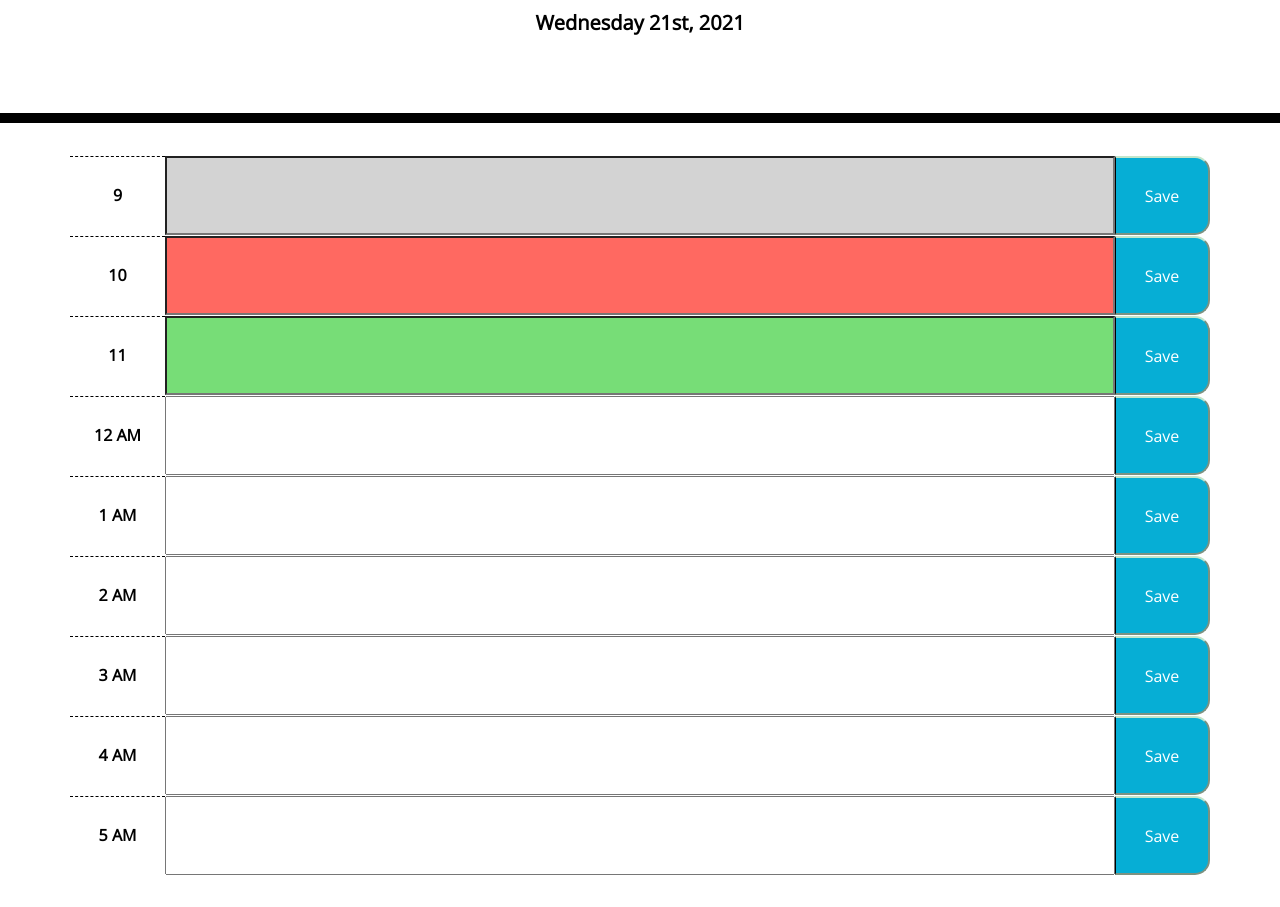
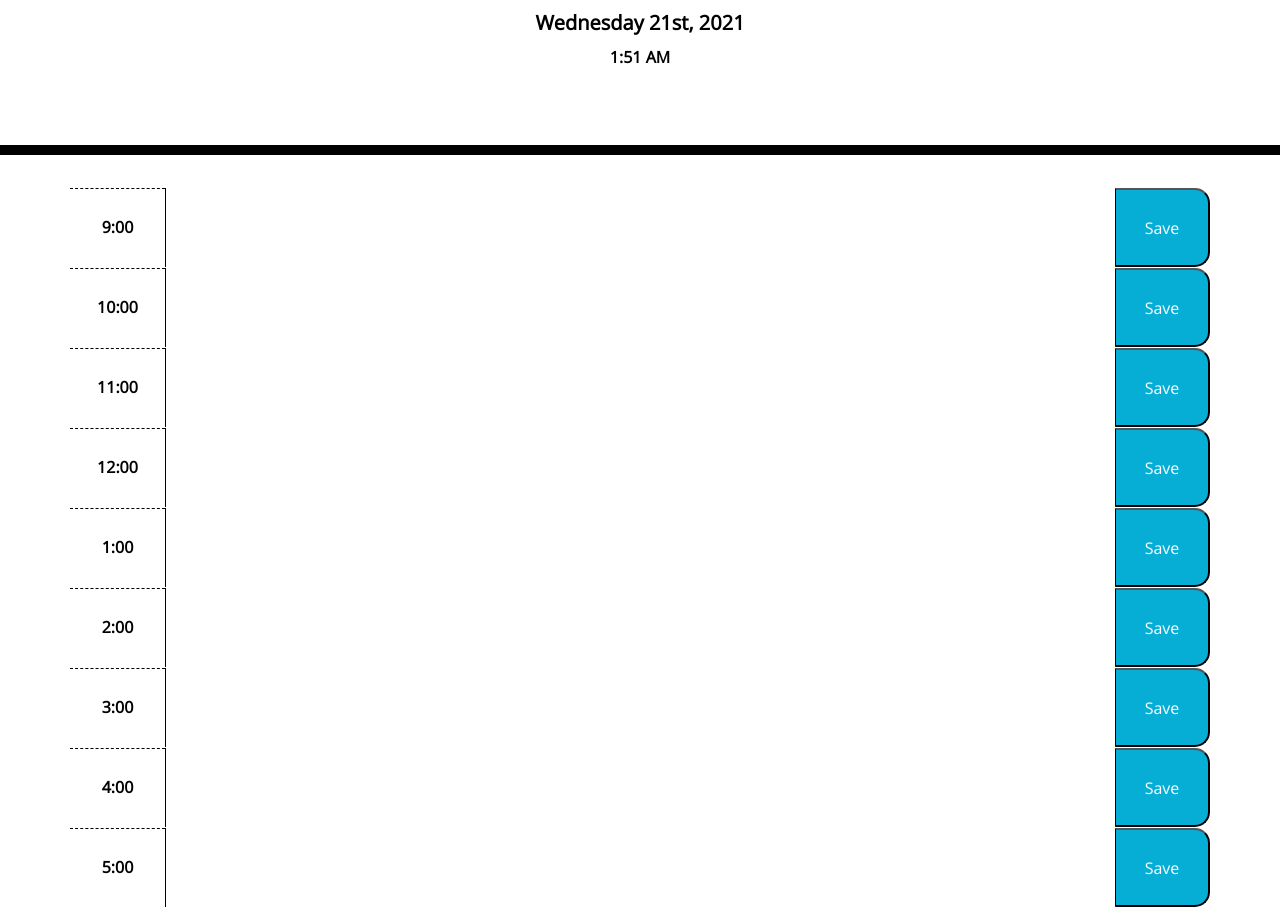
Before and after one commit to LoganHild/easy-planner, a plain HTML site: page index.html in a window 1280 px wide. Shown: the part 181-1088 px from the top of the page. Before the commit the page ends 1056 px from the top, so only its background shows below. Drawn offline with nearby package versions, Linux system fonts and the light colour scheme.

Commit message:
got moment to work in timeslot, got local storage working, had to switch input to textarea.

```diff
--- a/index.html
+++ b/index.html
@@ -29,54 +29,56 @@
       <h1 class="display-3">Work Day Scheduler</h1>
       <p class="lead">A simple calendar app for scheduling your work day</p>
       <p id="currentDay" class="lead"></p>
+      <!--created a currentTime to see if I can use for time change-->
+      <p id = "currentTime"></p>
     </header>
     <div class="container">
       <!-- Timeblocks go here -->
-      <!--displays timeblocks for standard business hours-->
+      <!--displays timeblocks for 9-5 business hours-->
+      <div id="alert"></div>
       <div class = "row timeblock">
         <span id = "nineAM" class="hour"></span>
-        <input type="text" class="textarea past" data-hour="9" aria-label="Dollar amount (with dot and two decimal places)">
-        <!--changed class to have alert green color from bootstrap alerts, changed bottom span to button(for all)-->
+        <textarea id="nine" class="textarea" data-hour="9"></textarea>
         <button class="saveBtn i">Save</button>
       </div>
       <div class="row timeblock">
         <span id = "tenAM" class="hour"></span>
-        <input type="text" class="textarea present" data-hour="10" aria-label="Dollar amount (with dot and two decimal places)">
+        <textarea id="ten" class="textarea" data-hour="10"></textarea>
         <button class="saveBtn">Save</button>
       </div>
       <div class="row timeblock">
         <span id = "elevenAM" class="hour"></span>
-        <input type="text" class="textarea future" data-hour="11"  aria-label="Dollar amount (with dot and two decimal places)">
+        <textarea id="eleven" class="textarea" data-hour="11"></textarea>
         <button class="saveBtn">Save</button>
       </div>
       <div class="row timeblock">
         <span id = "twelvePM" class="hour"></span>
-        <input type="text" class="textarea" data-hour="12" aria-label="Dollar amount (with dot and two decimal places)">
+        <textarea id="twelve" class="textarea" data-hour="12"></textarea>
         <button class="saveBtn">Save</button>
       </div>
       <div class="row timeblock">
         <span id = "onePM" class="hour"></span>
-        <input type="text" class="textarea" data-hour="13" aria-label="Dollar amount (with dot and two decimal places)">
+        <textarea id="one" class="textarea" data-hour="13"></textarea>
         <button class="saveBtn">Save</button>
       </div>
       <div class="row timeblock">
         <span id = "twoPM" class="hour"></span>
-        <input type="text" class="textarea" data-hour="14" aria-label="Dollar amount (with dot and two decimal places)">
+        <textarea id="two" class="textarea" data-hour="14"></textarea>
         <button class="saveBtn">Save</button>
       </div>
       <div class="row timeblock">
         <span id = "threePM" class="hour"></span>
-        <input type="text" class="textarea" data-hour="15" aria-label="Dollar amount (with dot and two decimal places)">
+        <textarea id="three" class="textarea" data-hour="15"></textarea>
         <button class="saveBtn">Save</button>
       </div>
       <div class="row timeblock">
         <span id = "fourPM" class="hour"></span>
-        <input type="text" class="textarea" data-hour="16" aria-label="Dollar amount (with dot and two decimal places)">
+        <textarea id="four" class="textarea" data-hour="16"></textarea>
         <button class="saveBtn">Save</button>
       </div>
       <div class="row timeblock">
         <span id = "fivePM" class="hour"></span>
-        <input type="text" class="textarea" data-hour="17" aria-label="Dollar amount (with dot and two decimal places)">
+        <textarea id="five" class="textarea" data-hour="17"></textarea>
         <button class="saveBtn saveBtn">Save</button>
       </div>
     </div>
--- a/script.js
+++ b/script.js
@@ -1,74 +1,71 @@
-//Must use date utility library to work with date and time, example from class and in readme is moment but check links from Nathan due to moment being chopped.
+//Must use date utility library to work with date and time!
+//Displays the current date at the top of the calendar.
+var today = moment();
+var currentTime = today.format('LT');
+$('#currentDay').text(today.format('dddd Do, YYYY'));
+$('#currentTime').text(currentTime);
 
-//timeblocks go in <div class = "container"
-//Displays the current date at the top of the calendar--moment website--use the docs.
+//When a timeblock is clicked, user can enter an event.
+//using date library to add times, having trouble displaying AM and PM?
+var nine = today.hour(9).minute(0).format("H:mm")
+$("#nineAM").text(nine);
+var ten = today.hour(10).minute(0).format("HH:mm");
+$("#tenAM").text(ten);
+var eleven = today.hour(11).minute(0).format("HH:mm");
+$("#elevenAM").text(eleven);
+var twelve = today.hour(12).minute(0).format("HH:mm");
+$("#twelvePM").text(twelve);
+var one = today.hour(1).minute(0).format("H:mm");
+$("#onePM").text(one);
+var two = today.hour(2).minute(0).format("H:mm");
+$("#twoPM").text(two);
+var three = today.hour(3).minute(0).format("H:mm");
+$("#threePM").text(three);
+var four = today.hour(4).minute(0).format("H:mm");
+$("#fourPM").text(four);
+var five = today.hour(5).minute(0).format("H:mm");
+$("#fivePM").text(five);
+function test() {
+moment([2007, 0, 29]).fromNow();
+}
 
-var today = moment();
-$('#currentDay').text(today.format('dddd Do, YYYY'));
-
-//create timeblocks
-//When a timeblock is clicked, user can enter an event--probably bootstrap.
-var time = today.format("9");
-$("#nineAM").text(time);
-var time = today.format("10");
-$("#tenAM").text(time);
-var time = today.format("11");
-$("#elevenAM").text(time);
-var time = today.format("12 A");
-$("#twelvePM").text(time);
-var time = today.format("1 A");
-$("#onePM").text(time);
-var time = today.format("2 A");
-$("#twoPM").text(time);
-var time = today.format("3 A");
-$("#threePM").text(time);
-var time = today.format("4 A");
-$("#fourPM").text(time);
-var time = today.format("5 A");
-$("#fivePM").text(time);
-
-//When viewing the timeblocks for that day, each is color coded for past, present, future---moment+jquery?+maybe bootstrap I don't know.
+//When viewing the timeblocks for that day, each is color coded for past, present, future.
 
 
 
 //grid
 $('span').addClass("col-lg-1");
-$('input').addClass("col-lg-10");
-$('button').addClass("col-lg-1 alert-success");
-
+$('textarea').addClass("col-lg-10 description");
+$('button').addClass("col-lg-1");
 
 //changing save button on mouseover
 $('.alert-success').on('mouseenter mouseleave', function(event) {
     $(this).addClass("alert-success");
 })
 
-//save button for timeblock, for saving event to local storage, maybe need to get it on page load or something? will use JSON
-
+//save button for timeblock, for saving event to local storage
 var save = $('button');
 
 function formSave(event) {
     event.preventDefault();
-    console.log($(this).siblings(".textarea").data("hour"));
 
     var input = $(this).siblings(".textarea");
-    console.log(event)
     if (input.val() !== null) {
-
+        $('#alert').text("You have saved an event to localStorage!")
         localStorage.setItem(input.data("hour"),input.val());
-        // localStorage.getItem('event');
     }
-
 }
-
 
 save.on('click', formSave);
 
+//Displaying saved Events.
 
-
-//When refreshed, the saved events persist.
-
-function renderEvents() {
-
-
-}
-renderEvents();
+$('#nine').text(localStorage.getItem("9"));
+$('#ten').text(localStorage.getItem("10"));
+$('#eleven').text(localStorage.getItem("11"));
+$('#twelve').text(localStorage.getItem("12"));
+$('#one').text(localStorage.getItem("13"));
+$('#two').text(localStorage.getItem("14"));
+$('#three').text(localStorage.getItem("15"));
+$('#four').text(localStorage.getItem("16"));
+$('#five').text(localStorage.getItem("17"));
--- a/style.css
+++ b/style.css
@@ -4,7 +4,7 @@ body {
   line-height: 1;
 }
 
-textarea{
+textarea {
   background: transparent;
   border: none;
   resize: none;
@@ -74,6 +74,11 @@ textarea{
   color: black;
   transition: all .3s ease-in-out;
 }
+
+/*added some CSS to make more visible*/
 #currentDay {
   font-weight: bold;
 }
+#currentTime {
+  font-weight: bold;
+}
```
